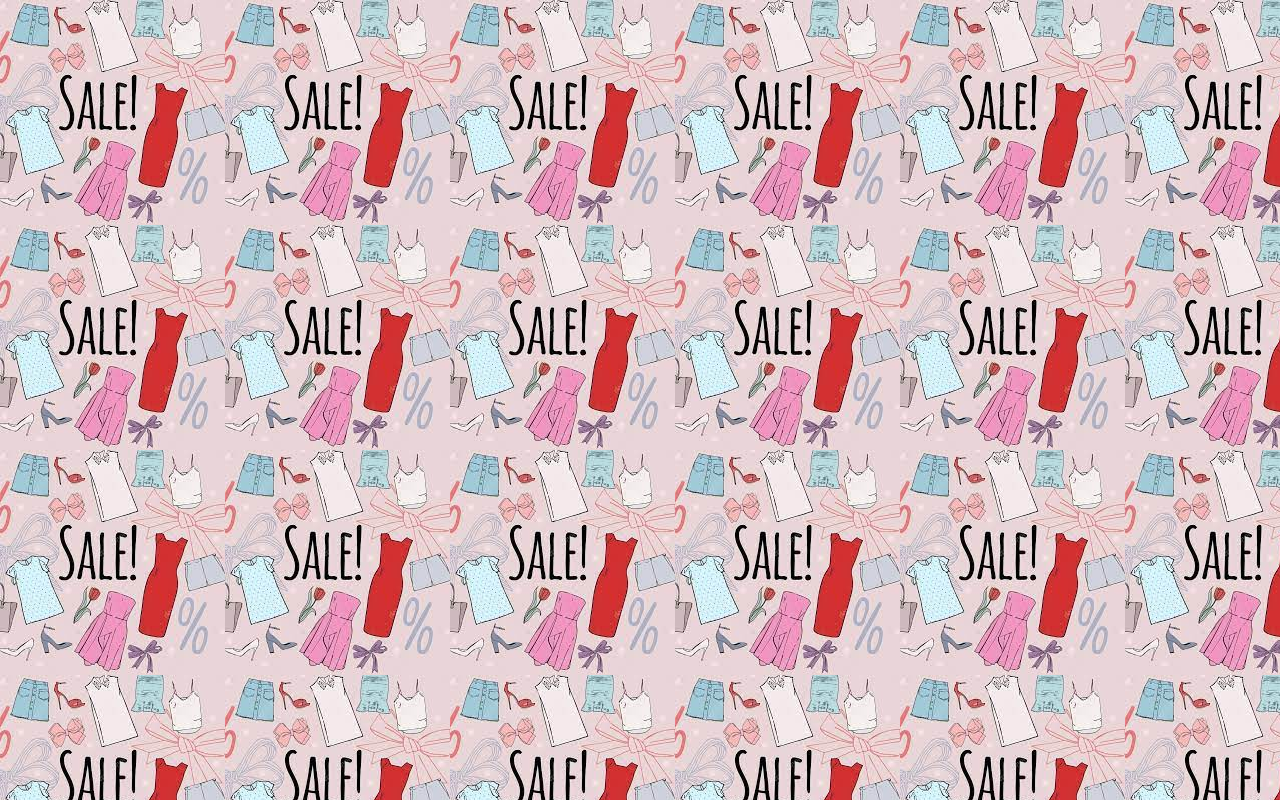
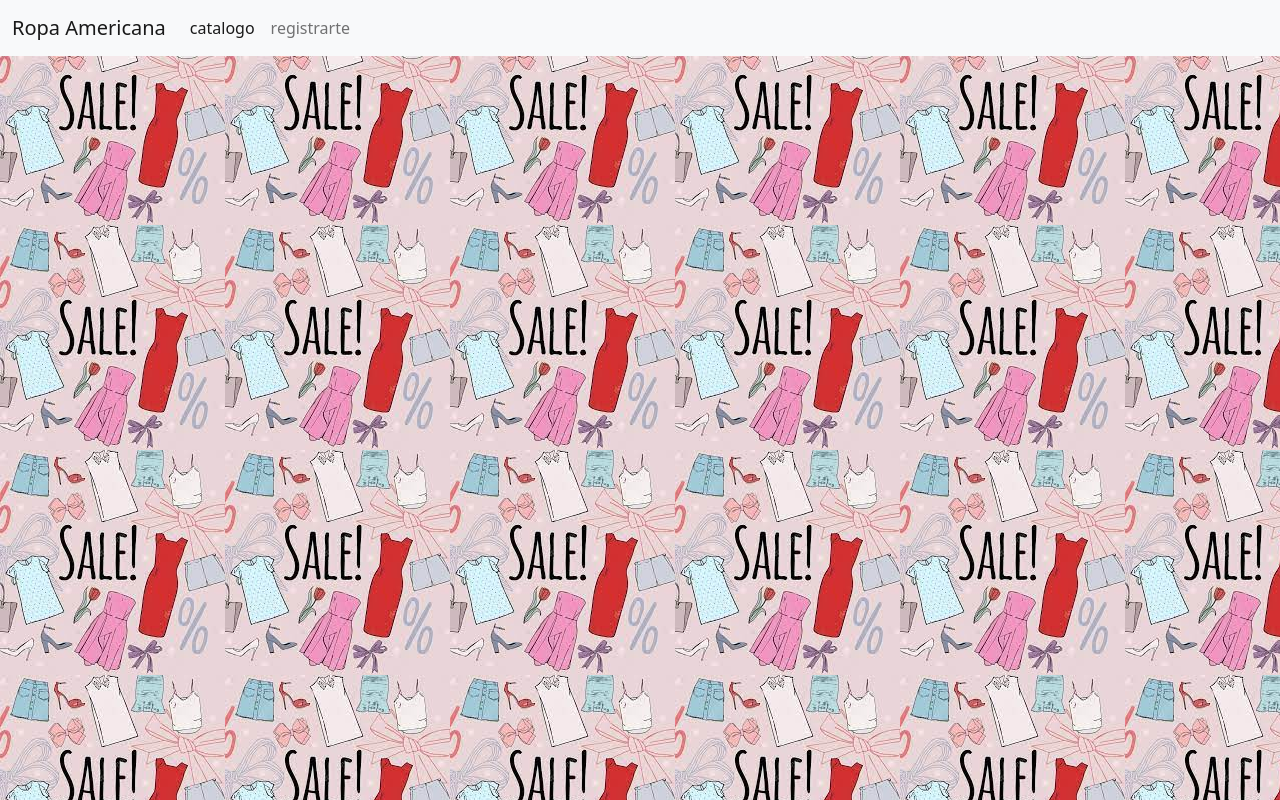
Before and after one commit to ozcar00/git3, a plain HTML site: page index.html in a window 1280 px wide. Drawn offline with nearby package versions, Linux system fonts and the light colour scheme; some packages are replaced by stand-ins of ours; a script that the page names is missing.

Commit message:
agregamos barra navegacion

```diff
--- a/index.html
+++ b/index.html
@@ -14,5 +14,26 @@
 </head>
 <body background="fo.jpg">
 
+    </html><nav class="navbar navbar-expand-lg navbar-light bg-light">
+        <div class="container-fluid">
+          <a class="navbar-brand" href="index.html">Ropa Americana</a>
+          <button class="navbar-toggler" type="button" data-bs-toggle="collapse" data-bs-target="#navbarNav" aria-controls="navbarNav" aria-expanded="false" aria-label="Toggle navigation">
+            <span class="navbar-toggler-icon"></span>
+          </button>
+          <div class="collapse navbar-collapse" id="navbarNav">
+            <ul class="navbar-nav">
+
+              <li class="nav-item">
+                <a class="nav-link active" aria-current="page" href="catalogo.html">catalogo</a>
+              </li>
+
+              <li class="nav-item">
+                <a class="nav-link" href="registro.html">registrarte</a>
+              </li>
+            </ul>
+          </div>
+        </div>
+      </nav>
+
 </body>
 </html>
```
